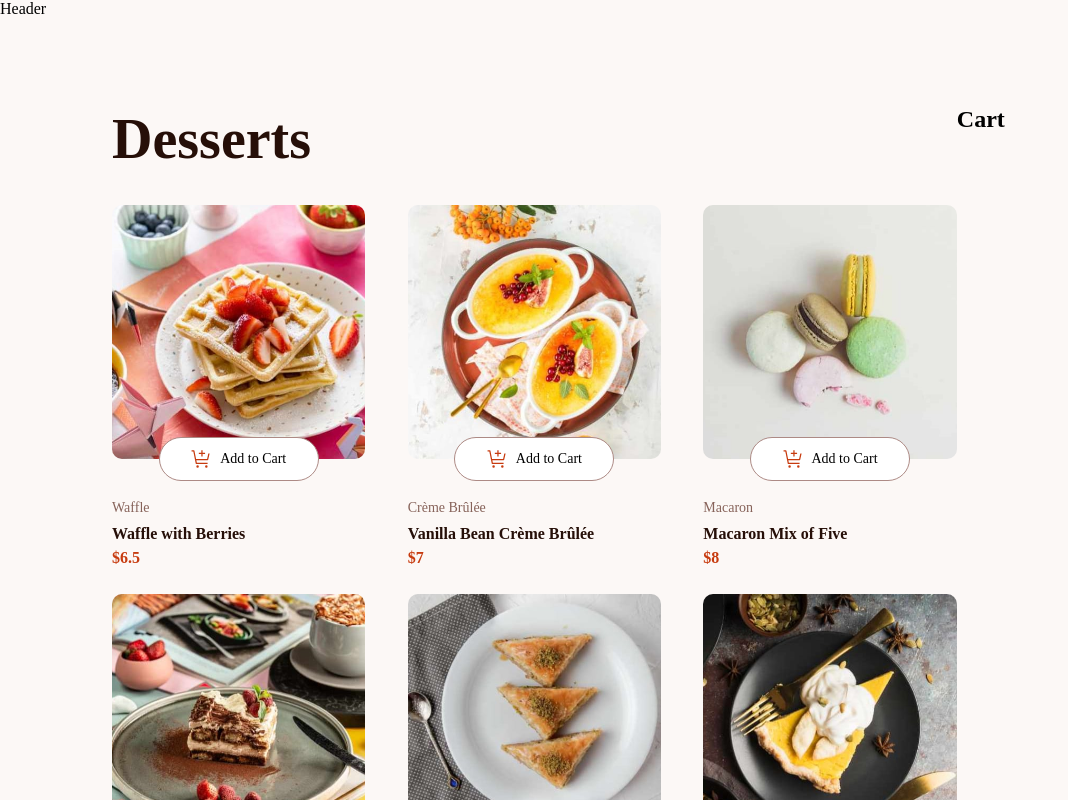
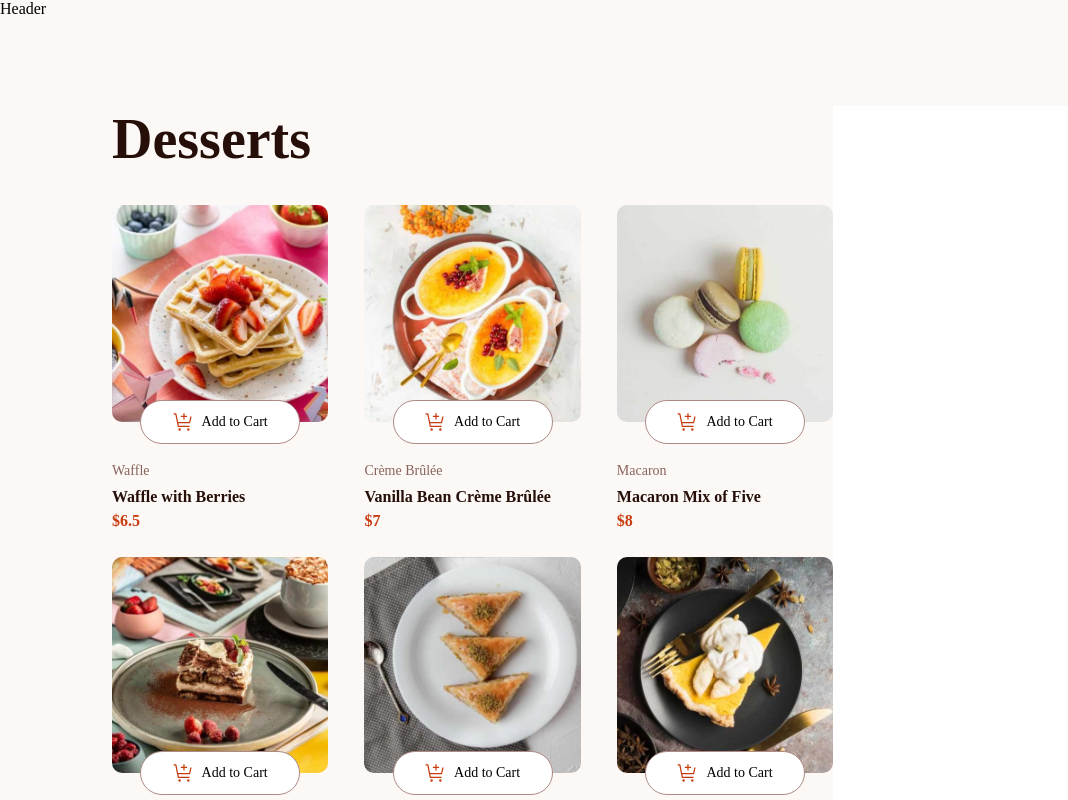
Before and after one commit to KiwiScreams/Product-list-with-cart, a React (Vite) app: page / in a window 1280 px wide. Shown: the top 800 px of the page, without its empty margins (0-1068 px from the left). Built offline with nearby package versions, Linux system fonts and the light colour scheme.

Commit message:
scrollbar

```diff
--- a/src/components/cart/Cart.css
+++ b/src/components/cart/Cart.css
@@ -0,0 +1,6 @@
+.cart-section
+{
+    width: 384px;
+    background-color: var(--white-clr);
+    padding: 24px;
+}
--- a/src/components/cart/Cart.jsx
+++ b/src/components/cart/Cart.jsx
@@ -2,7 +2,9 @@ import "./Cart.css";
 const Cart = () => {
     return (
         <>
-        <h1>Cart</h1>
+        <section className="cart-section">
+
+        </section>
         </>
      );
 }
--- a/src/index.css
+++ b/src/index.css
@@ -57,3 +57,17 @@ body
   line-height: 150%;
   letter-spacing: 0;
 }
+::-webkit-scrollbar
+{
+  width: 10px;
+  display: block;
+}
+::-webkit-scrollbar-thumb
+{
+  background-color: var(--red-clr);
+  border-radius: 20px;
+}
+::-webkit-scrollbar-track
+{
+  background-color: var(--rose-50-clr);
+}
```
